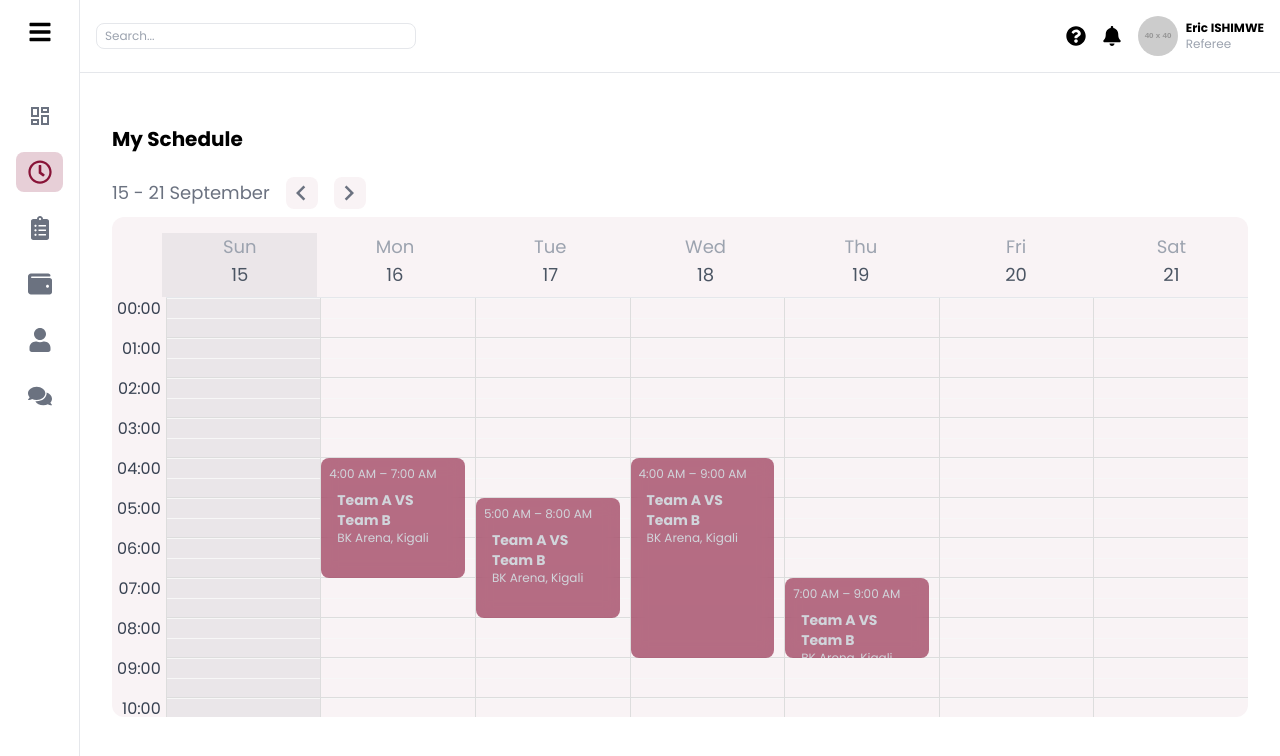
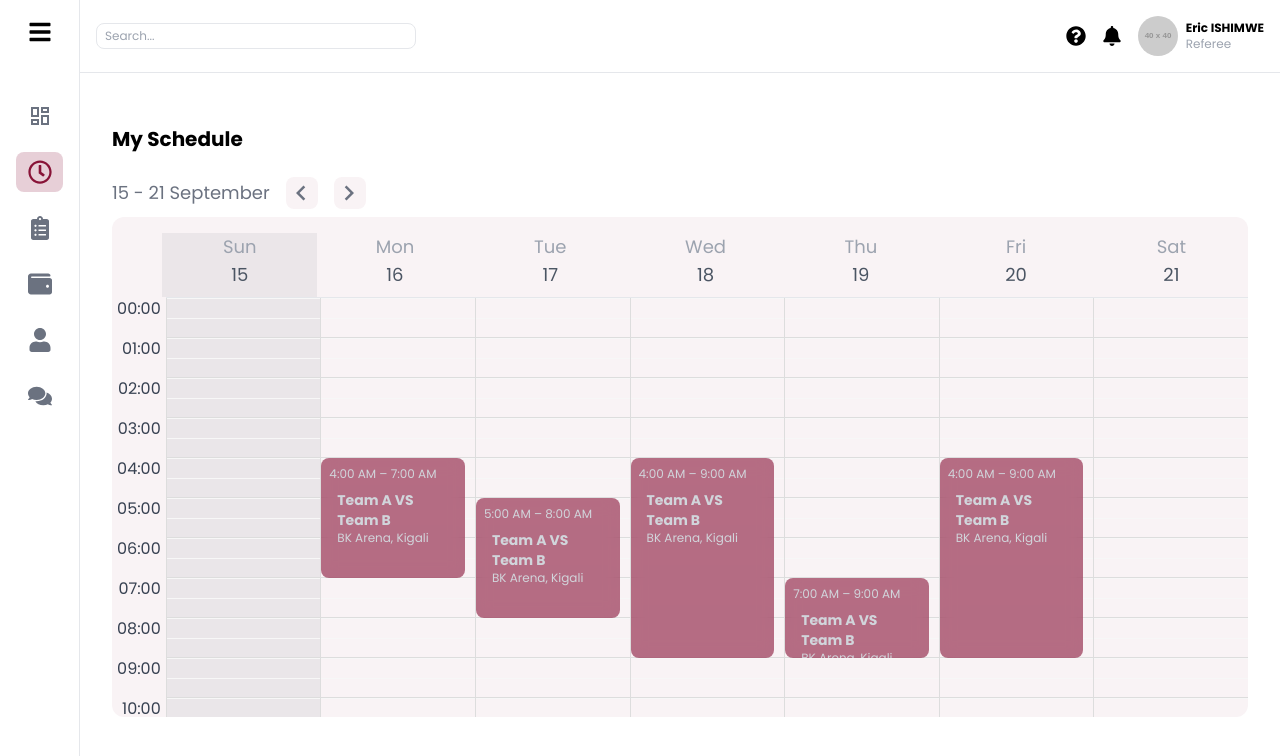
Before and after one commit to dushimire20/referee-app, a React (Vite) app: page /dashboard/schedule in a window 1280 px wide. Shown: the top 756 px of the page. Built offline with nearby package versions, Linux system fonts and the light colour scheme.

Commit message:
Feat: Add EventDetailsModal component for displaying event details

```diff
--- /dev/null
+++ b/src/components/EventDetailsModal.tsx
@@ -0,0 +1,62 @@
+import React from 'react';
+import {ScheduleEvent} from '@/scenes/schedule';
+import {FaXmark} from "react-icons/fa6";
+
+interface EventDetailsModalProps {
+    event: ScheduleEvent | null;
+    onClose: () => void;
+}
+
+const EventDetailsModal: React.FC<EventDetailsModalProps> = ({event, onClose}) => {
+    if (!event) return null;
+
+    return (
+        <div className="fixed inset-0 bg-black bg-opacity-50 flex items-center justify-center">
+            <div className="bg-white p-16 relative rounded-lg text-sm shadow-lg w-1/2 space-y-4 max-h-screen overflow-y-auto">
+                <button onClick={onClose}
+                        className="h-8 w-8 absolute right-4 top-4 flex justify-center items-center bg-secondary-100 bg-opacity-50 text-white rounded-full">
+                    <FaXmark/>
+                </button>
+                <h2 className="text-xl font-semibold mb-4">Game details</h2>
+                <div className="flex justify-between">
+                    <span>Teams</span>
+                    <span className="font-semibold">{event.teams}</span>
+                </div>
+                <div className="flex justify-between">
+                    <span>Date</span>
+                    <span className="font-semibold">{event.start.toLocaleString()}</span>
+                </div>
+                <div className="flex justify-between">
+                    <span>Location</span>
+                    <span className="font-semibold">{event.location}</span>
+                </div>
+                <div className="flex justify-between">
+                    <span>Crew Chief</span>
+                    <span className="font-semibold">{event.crew_chief}</span>
+                </div>
+                <div className="flex justify-between">
+                    <span>First Table Official</span>
+                    <span className="font-semibold">{event.first_table_official}</span>
+                </div>
+                <div className="flex justify-between">
+                    <span>Second Table Official</span>
+                    <span className="font-semibold">{event.second_table_official}</span>
+                </div>
+                <div className="flex justify-between">
+                    <span>Third Table Official</span>
+                    <span className="font-semibold">{event.third_table_official}</span>
+                </div>
+                <div className="flex justify-between">
+                    <span>First Umpire Ref</span>
+                    <span className="font-semibold">{event.first_umpire_ref}</span>
+                </div>
+                <div className="flex justify-between">
+                    <span>Second Umpire Ref</span>
+                    <span className="font-semibold">{event.second_umpire_ref}</span>
+                </div>
+            </div>
+        </div>
+    );
+}
+
+export default EventDetailsModal;
--- a/src/scenes/schedule/index.tsx
+++ b/src/scenes/schedule/index.tsx
@@ -2,47 +2,91 @@ import { useState } from 'react';
 import { Calendar, momentLocalizer, Event, NavigateAction, View } from 'react-big-calendar';
 import moment from 'moment';
 import 'react-big-calendar/lib/css/react-big-calendar.css';
-import CustomToolbar from '../../components/CustomToolbar'; // Adjust the import path as necessary
+import CustomToolbar from '../../components/CustomToolbar';
+import EventDetailsModal from '../../components/EventDetailsModal'; // Adjust the import path as necessary
 
 const localizer = momentLocalizer(moment);
 
-interface ScheduleEvent extends Event {
-    title: string;
+export interface ScheduleEvent extends Event {
+    teams: string;
     start: Date;
     end: Date;
     location: string;
+    crew_chief: string;
+    first_table_official: string;
+    second_table_official: string;
+    third_table_official: string;
+    first_umpire_ref: string;
+    second_umpire_ref: string;
 }
 
 const events: ScheduleEvent[] = [
     {
-        title: 'Team A VS Team B',
+        teams: 'Team A VS Team B',
         start: new Date(2024, 8, 16, 4, 0),
         end: new Date(2024, 8, 16, 7, 0),
         location: 'BK Arena, Kigali',
+        crew_chief: 'Mugisha Jimmy',
+        first_table_official: 'Rukundo Jean',
+        second_table_official: 'Habimana Eric',
+        third_table_official: 'Uwase Alice',
+        first_umpire_ref: 'Mukamana Grace',
+        second_umpire_ref: 'Kalisa John',
     },
     {
-        title: 'Team A VS Team B',
+        teams: 'Team A VS Team B',
         start: new Date(2024, 8, 17, 5, 0),
         end: new Date(2024, 8, 17, 8, 0),
         location: 'BK Arena, Kigali',
+        crew_chief: 'Mugisha Jimmy',
+        first_table_official: 'Rukundo Jean',
+        second_table_official: 'Habimana Eric',
+        third_table_official: 'Munyaneza Sam',
+        first_umpire_ref: 'Mukamana Grace',
+        second_umpire_ref: 'Kalisa John',
     },
     {
-        title: 'Team A VS Team B',
+        teams: 'Team A VS Team B',
         start: new Date(2024, 8, 18, 4, 0),
         end: new Date(2024, 8, 18, 9, 0),
         location: 'BK Arena, Kigali',
+        crew_chief: 'Mugisha Jimmy',
+        first_table_official: 'Rukundo Jean',
+        second_table_official: 'Habimana Eric',
+        third_table_official: 'Munyaneza Sam',
+        first_umpire_ref: 'Mukamana Grace',
+        second_umpire_ref: 'Kalisa John',
     },
     {
-        title: 'Team A VS Team B',
+        teams: 'Team A VS Team B',
         start: new Date(2024, 8, 19, 7, 0),
         end: new Date(2024, 8, 19, 9, 0),
         location: 'BK Arena, Kigali',
+        crew_chief: 'Mugisha Jimmy',
+        first_table_official: 'Rukundo Jean',
+        second_table_official: 'Habimana Eric',
+        third_table_official: 'Munyaneza Sam',
+        first_umpire_ref: 'Mukamana Grace',
+        second_umpire_ref: 'Kalisa John',
     },
+    {
+        teams: 'Team A VS Team B',
+        start: new Date(2024, 8, 20, 4, 0),
+        end: new Date(2024, 8, 20, 9, 0),
+        location: 'BK Arena, Kigali',
+        crew_chief: 'Mugisha Jimmy',
+        first_table_official: 'Rukundo Jean',
+        second_table_official: 'Habimana Eric',
+        third_table_official: 'Munyaneza Sam',
+        first_umpire_ref: 'Mukamana Grace',
+        second_umpire_ref: 'Kalisa John',
+    }
 ];
 
 const Schedule = () => {
     const [date, setDate] = useState(new Date());
     const [view, setView] = useState<View>('week');
+    const [selectedEvent, setSelectedEvent] = useState<ScheduleEvent | null>(null);
 
     const handleNavigate = (action: NavigateAction) => {
         const newDate = new Date(date);
@@ -52,6 +96,14 @@ const Schedule = () => {
             newDate.setDate(date.getDate() + 7);
         }
         setDate(newDate);
+    };
+
+    const handleEventClick = (event: ScheduleEvent) => {
+        setSelectedEvent(event);
+    };
+
+    const handleCloseModal = () => {
+        setSelectedEvent(null);
     };
 
     const CustomDayHeader = ({ label }: { label: string }) => {
@@ -89,10 +141,11 @@ const Schedule = () => {
                     date={date}
                     onNavigate={setDate}
                     onView={setView}
+                    onSelectEvent={handleEventClick}
                     components={{
                         event: (eventProps) => (
                             <div className="p-2 rounded-lg text-white text-xs">
-                                <strong>{eventProps.title}</strong>
+                                <strong>{eventProps.event.teams}</strong>
                                 <div className="text-sm">{eventProps.event.location}</div>
                             </div>
                         ),
@@ -106,6 +159,7 @@ const Schedule = () => {
                     }}
                 />
             </div>
+            <EventDetailsModal event={selectedEvent} onClose={handleCloseModal} />
         </div>
     );
 }
```
